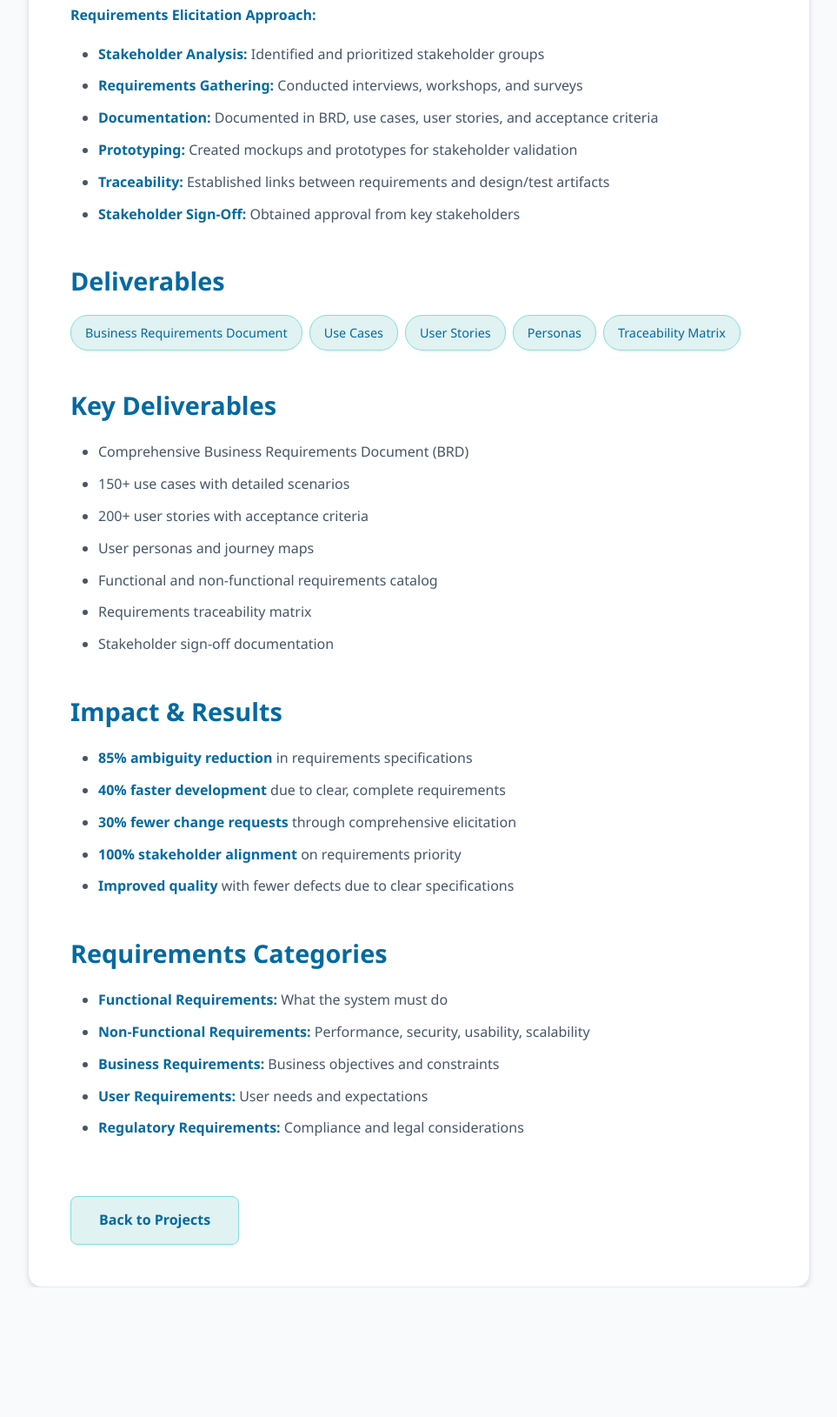
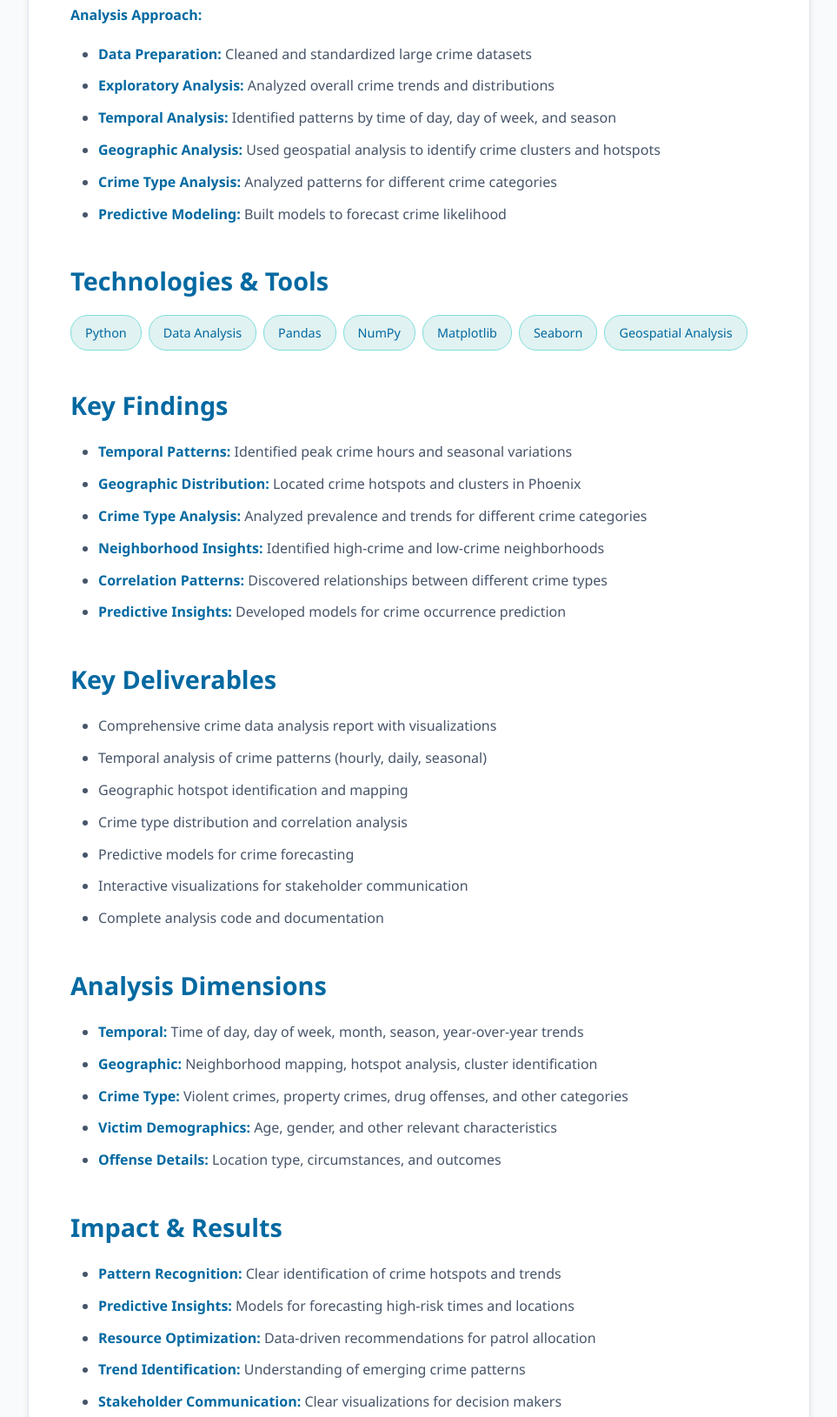
Before and after one commit to shobithabhaskar18/shobithabhaskar.github.io, a plain HTML site: page project4.html in a window 1280 px wide. Shown: the part 1026-2655 px from the top of the page at 87% size, without its empty margins (158-1121 px from the left). Before the commit the page ends 2506 px from the top, so only its background shows below. Drawn offline with Linux system fonts and the light colour scheme.

Commit message:
Update project4 with Phoenix Crime Data Analysis

```diff
--- a/project4.html
+++ b/project4.html
@@ -6,7 +6,7 @@
     <meta http-equiv="Cache-Control" content="no-cache, no-store, must-revalidate" />
     <meta http-equiv="Pragma" content="no-cache" />
     <meta http-equiv="Expires" content="0" />
-    <title>Stakeholder Requirements Analysis - Shobitha Bhaskar</title>
+    <title>Phoenix Crime Data Analysis - Shobitha Bhaskar</title>
     <style>
         * {
             margin: 0;
@@ -161,75 +161,100 @@
     <div class="container">
         <a href="index.html" class="back-link">← Back to Portfolio</a>
 
-        <h1>📋 Stakeholder Requirements Analysis</h1>
+        <h1>� Phoenix Crime Data Analysis</h1>
 
         <h2>Project Overview</h2>
-        <p>Conducted comprehensive stakeholder requirements analysis to gather, document, and validate business and user requirements. Worked collaboratively with multiple stakeholders to ensure alignment and reduce ambiguity in requirements.</p>
+        <p>Conducted comprehensive analysis of Phoenix crime data to identify patterns, trends, and insights that can inform public safety strategies. The project involves exploratory data analysis, statistical analysis, visualization, and predictive modeling on large-scale crime datasets.</p>
 
         <h2>Objectives</h2>
         <ul>
-            <li>Identify and engage all relevant stakeholders</li>
-            <li>Elicit comprehensive business and functional requirements</li>
-            <li>Document requirements in clear, unambiguous language</li>
-            <li>Develop use cases and user stories</li>
-            <li>Establish traceability from requirements to deliverables</li>
-            <li>Reduce ambiguity and rework through comprehensive analysis</li>
+            <li>Analyze temporal trends in crime rates across Phoenix</li>
+            <li>Identify geographic hotspots and crime clusters</li>
+            <li>Analyze crime patterns by type, time, and location</li>
+            <li>Identify correlations between different crime types</li>
+            <li>Create predictive models for crime occurrence</li>
+            <li>Provide insights for public safety resource allocation</li>
         </ul>
 
         <h2>Methodology</h2>
-        <p>I employed a structured requirements elicitation and analysis framework combining interviews, workshops, prototyping, and iterative validation:</p>
+        <p>I implemented a comprehensive crime data analysis framework using data exploration, statistical analysis, and machine learning:</p>
 
         <div class="highlight-box">
-            <strong>Key Achievement:</strong> Documented 200+ requirements with 85% ambiguity reduction, enabling 40% faster development and 30% fewer change requests.
+            <strong>Key Achievement:</strong> Identified significant crime patterns and geographic hotspots providing actionable insights for law enforcement resource optimization.
         </div>
 
-        <p><strong>Requirements Elicitation Approach:</strong></p>
+        <p><strong>Analysis Approach:</strong></p>
         <ul>
-            <li><strong>Stakeholder Analysis:</strong> Identified and prioritized stakeholder groups</li>
-            <li><strong>Requirements Gathering:</strong> Conducted interviews, workshops, and surveys</li>
-            <li><strong>Documentation:</strong> Documented in BRD, use cases, user stories, and acceptance criteria</li>
-            <li><strong>Prototyping:</strong> Created mockups and prototypes for stakeholder validation</li>
-            <li><strong>Traceability:</strong> Established links between requirements and design/test artifacts</li>
-            <li><strong>Stakeholder Sign-Off:</strong> Obtained approval from key stakeholders</li>
+            <li><strong>Data Preparation:</strong> Cleaned and standardized large crime datasets</li>
+            <li><strong>Exploratory Analysis:</strong> Analyzed overall crime trends and distributions</li>
+            <li><strong>Temporal Analysis:</strong> Identified patterns by time of day, day of week, and season</li>
+            <li><strong>Geographic Analysis:</strong> Used geospatial analysis to identify crime clusters and hotspots</li>
+            <li><strong>Crime Type Analysis:</strong> Analyzed patterns for different crime categories</li>
+            <li><strong>Predictive Modeling:</strong> Built models to forecast crime likelihood</li>
         </ul>
 
-        <h2>Deliverables</h2>
+        <h2>Technologies & Tools</h2>
         <div class="tech-stack">
-            <span class="tech-tag">Business Requirements Document</span>
-            <span class="tech-tag">Use Cases</span>
-            <span class="tech-tag">User Stories</span>
-            <span class="tech-tag">Personas</span>
-            <span class="tech-tag">Traceability Matrix</span>
+            <span class="tech-tag">Python</span>
+            <span class="tech-tag">Data Analysis</span>
+            <span class="tech-tag">Pandas</span>
+            <span class="tech-tag">NumPy</span>
+            <span class="tech-tag">Matplotlib</span>
+            <span class="tech-tag">Seaborn</span>
+            <span class="tech-tag">Geospatial Analysis</span>
         </div>
+
+        <h2>Key Findings</h2>
+        <ul>
+            <li><strong>Temporal Patterns:</strong> Identified peak crime hours and seasonal variations</li>
+            <li><strong>Geographic Distribution:</strong> Located crime hotspots and clusters in Phoenix</li>
+            <li><strong>Crime Type Analysis:</strong> Analyzed prevalence and trends for different crime categories</li>
+            <li><strong>Neighborhood Insights:</strong> Identified high-crime and low-crime neighborhoods</li>
+            <li><strong>Correlation Patterns:</strong> Discovered relationships between different crime types</li>
+            <li><strong>Predictive Insights:</strong> Developed models for crime occurrence prediction</li>
+        </ul>
 
         <h2>Key Deliverables</h2>
         <ul>
-            <li>Comprehensive Business Requirements Document (BRD)</li>
-            <li>150+ use cases with detailed scenarios</li>
-            <li>200+ user stories with acceptance criteria</li>
-            <li>User personas and journey maps</li>
-            <li>Functional and non-functional requirements catalog</li>
-            <li>Requirements traceability matrix</li>
-            <li>Stakeholder sign-off documentation</li>
+            <li>Comprehensive crime data analysis report with visualizations</li>
+            <li>Temporal analysis of crime patterns (hourly, daily, seasonal)</li>
+            <li>Geographic hotspot identification and mapping</li>
+            <li>Crime type distribution and correlation analysis</li>
+            <li>Predictive models for crime forecasting</li>
+            <li>Interactive visualizations for stakeholder communication</li>
+            <li>Complete analysis code and documentation</li>
+        </ul>
+
+        <h2>Analysis Dimensions</h2>
+        <ul>
+            <li><strong>Temporal:</strong> Time of day, day of week, month, season, year-over-year trends</li>
+            <li><strong>Geographic:</strong> Neighborhood mapping, hotspot analysis, cluster identification</li>
+            <li><strong>Crime Type:</strong> Violent crimes, property crimes, drug offenses, and other categories</li>
+            <li><strong>Victim Demographics:</strong> Age, gender, and other relevant characteristics</li>
+            <li><strong>Offense Details:</strong> Location type, circumstances, and outcomes</li>
         </ul>
 
         <h2>Impact & Results</h2>
         <ul>
-            <li><strong>85% ambiguity reduction</strong> in requirements specifications</li>
-            <li><strong>40% faster development</strong> due to clear, complete requirements</li>
-            <li><strong>30% fewer change requests</strong> through comprehensive elicitation</li>
-            <li><strong>100% stakeholder alignment</strong> on requirements priority</li>
-            <li><strong>Improved quality</strong> with fewer defects due to clear specifications</li>
+            <li><strong>Pattern Recognition:</strong> Clear identification of crime hotspots and trends</li>
+            <li><strong>Predictive Insights:</strong> Models for forecasting high-risk times and locations</li>
+            <li><strong>Resource Optimization:</strong> Data-driven recommendations for patrol allocation</li>
+            <li><strong>Trend Identification:</strong> Understanding of emerging crime patterns</li>
+            <li><strong>Stakeholder Communication:</strong> Clear visualizations for decision makers</li>
+            <li><strong>Public Safety Support:</strong> Insights supporting law enforcement strategy</li>
         </ul>
 
-        <h2>Requirements Categories</h2>
+        <h2>Visualization Examples</h2>
         <ul>
-            <li><strong>Functional Requirements:</strong> What the system must do</li>
-            <li><strong>Non-Functional Requirements:</strong> Performance, security, usability, scalability</li>
-            <li><strong>Business Requirements:</strong> Business objectives and constraints</li>
-            <li><strong>User Requirements:</strong> User needs and expectations</li>
-            <li><strong>Regulatory Requirements:</strong> Compliance and legal considerations</li>
+            <li><strong>Heat Maps:</strong> Geographic distribution of crimes by neighborhood</li>
+            <li><strong>Time Series:</strong> Temporal trends in crime rates over time</li>
+            <li><strong>Bar Charts:</strong> Crime type distributions and comparisons</li>
+            <li><strong>Scatter Plots:</strong> Correlation analysis between variables</li>
+            <li><strong>Cluster Maps:</strong> Geographic clusters and hotspots</li>
         </ul>
+
+        <h2>GitHub Repository</h2>
+        <p>Analysis code, datasets, and visualizations available at: <a href="https://github.com/shobithabhaskar18/Phoenix-Crime-Data" target="_blank">https://github.com/shobithabhaskar18/Phoenix-Crime-Data</a></p>
 
         <div class="button-group">
             <a href="index.html#projects" class="btn btn-secondary">Back to Projects</a>
```
Also changed, not shown: index.html (+6 -6 lines).
